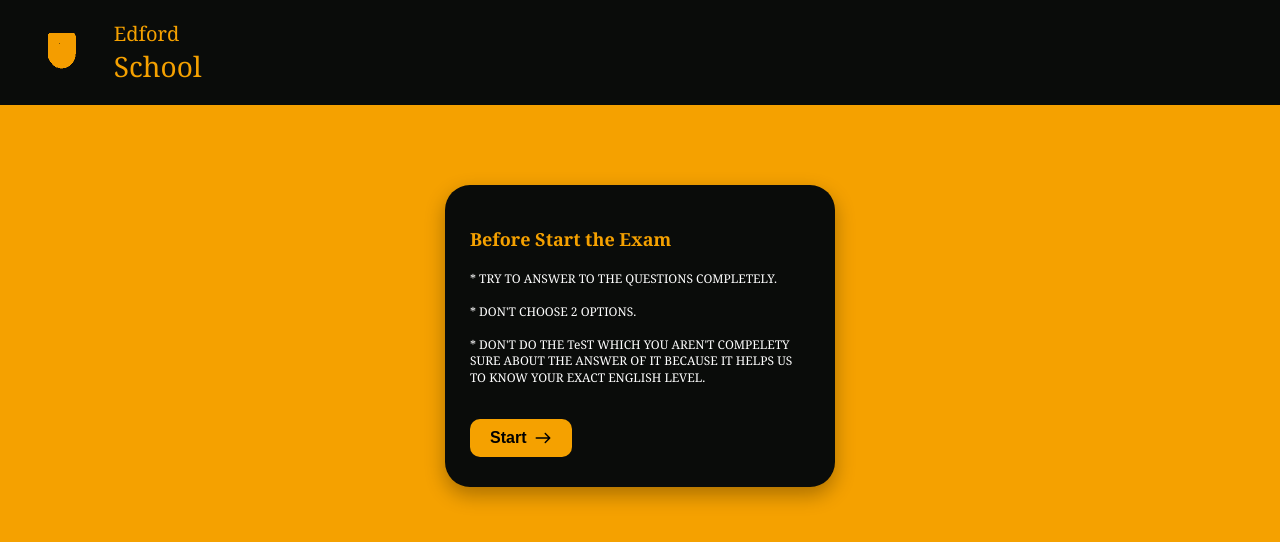
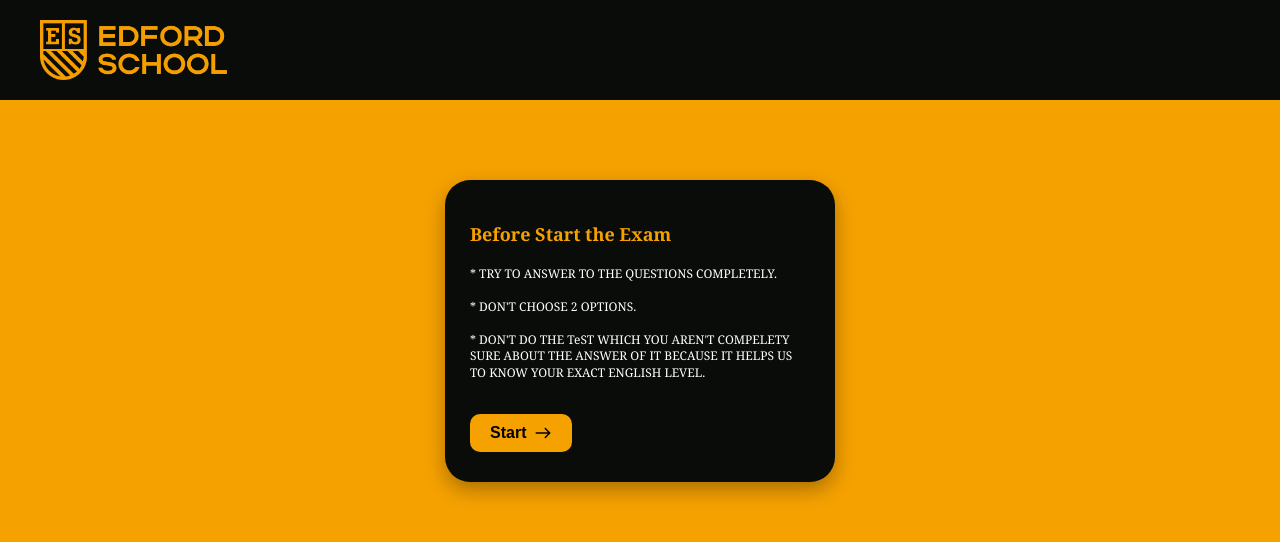
Before and after one commit to necos2010/es-test, a React (Vite) app: page / in a window 1280 px wide. Shown: the top 542 px of the page. Built offline with nearby package versions, Linux system fonts and the light colour scheme.

Commit message:
Fixed Header Logo

```diff
--- a/src/layouts/Header.tsx
+++ b/src/layouts/Header.tsx
@@ -1,15 +1,11 @@
 import "./Header.css";
-import YellowLogo from "../assets/Yellow-logo.svg";
+import YellowLogo from "../assets/Header-logo.png";
 
 function Header() {
   return (
     <header className="Header">
       <div className="Header-wrapper">
         <img src={YellowLogo} alt="Edford School logo" className="Header-logo" />
-        <div className="Header-text">
-          <p className="Header-edford">Edford</p>
-          <p className="Header-school">School</p>
-        </div>
       </div>
     </header>
   );
```
Also changed, not shown: src/assets/Header-logo.png (added).
